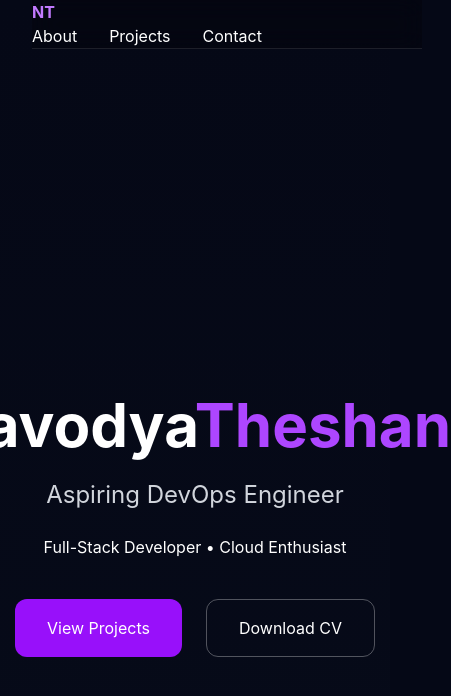
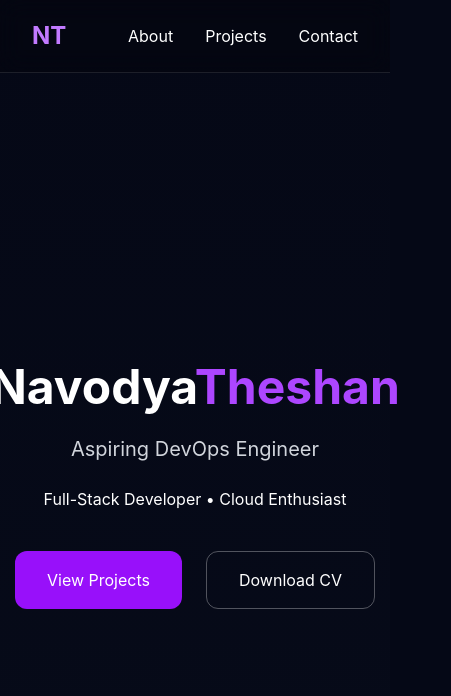
Before and after one commit to NavozZ/portfolio-platform, a React app in the folder frontend/: page / in a window 390 px wide. Shown: the top 696 px of the page, 451 px wide, since content can reach past the window. Built offline with nearby package versions, Linux system fonts and the light colour scheme; the HTML template or start-up script is replaced by a standard one.

Commit message:
improved navbar layout and responsiveness

```diff
--- a/frontend/src/App.jsx
+++ b/frontend/src/App.jsx
@@ -13,6 +13,8 @@ export default function App() {
 
     <div
       className="
+
+min-h-screen
 
 bg-gradient-to-b
 from-[#050816]
--- a/frontend/src/components/Hero.jsx
+++ b/frontend/src/components/Hero.jsx
@@ -36,10 +36,10 @@ text-center
                         }}
 
                         className="
-text-6xl
+text-5xl
+md:text-7xl
 font-bold
-"
-                    >
+"                    >
 
                         Navodya
                         <span className="text-purple-500">
@@ -62,7 +62,8 @@ font-bold
 
                         className="
 mt-6
-text-2xl
+text-xl
+md:text-3xl
 text-gray-300
 "
                     >
--- a/frontend/src/components/Navbar.jsx
+++ b/frontend/src/components/Navbar.jsx
@@ -1,37 +1,40 @@
 export default function Navbar() {
 
     return (
-        <div
+
+        <nav
             className="
+
+fixed
+top-0
+left-0
+
+w-full
+
+z-50
+
+backdrop-blur-md
+bg-black/20
+
+border-b
+border-white/10
+
+"
+
+        >
+
+            <div
+                className="
+
 max-w-7xl
 mx-auto
 
 flex
 justify-between
-
 items-center
 
 px-8
 py-5
-"
-        >
-            <nav
-
-                className="
-
-fixed
-top-0
-w-full
-
-backdrop-blur-md
-
-bg-black/20
-
-border-b
-
-border-white/10
-
-z-50
 
 "
 
@@ -39,30 +42,39 @@ z-50
 
                 <h1
                     className="
+
 text-purple-400
 font-bold
+text-2xl
+
 "
+
                 >
 
                     NT
 
                 </h1>
 
-                <div className="flex gap-8">
+                <div
+                    className="
+flex
+gap-8
+"
+                >
 
-                    <a href="#">
+                    <a href="#about">
 
                         About
 
                     </a>
 
-                    <a href="#">
+                    <a href="#projects">
 
                         Projects
 
                     </a>
 
-                    <a href="#">
+                    <a href="#contact">
 
                         Contact
 
@@ -70,8 +82,10 @@ font-bold
 
                 </div>
 
-            </nav>
-        </div>
+            </div>
+
+        </nav>
+
     )
 
 }
--- a/frontend/src/index.css
+++ b/frontend/src/index.css
@@ -1,13 +1,17 @@
 @import "tailwindcss";
-
-body {
-  margin: 0;
-  padding: 0;
-  background: #050816;
-}
 
 html {
 
   scroll-behavior: smooth;
 
 }
+
+body {
+
+  margin: 0;
+
+  background: #050816;
+
+  overflow-x: hidden;
+
+}
```
